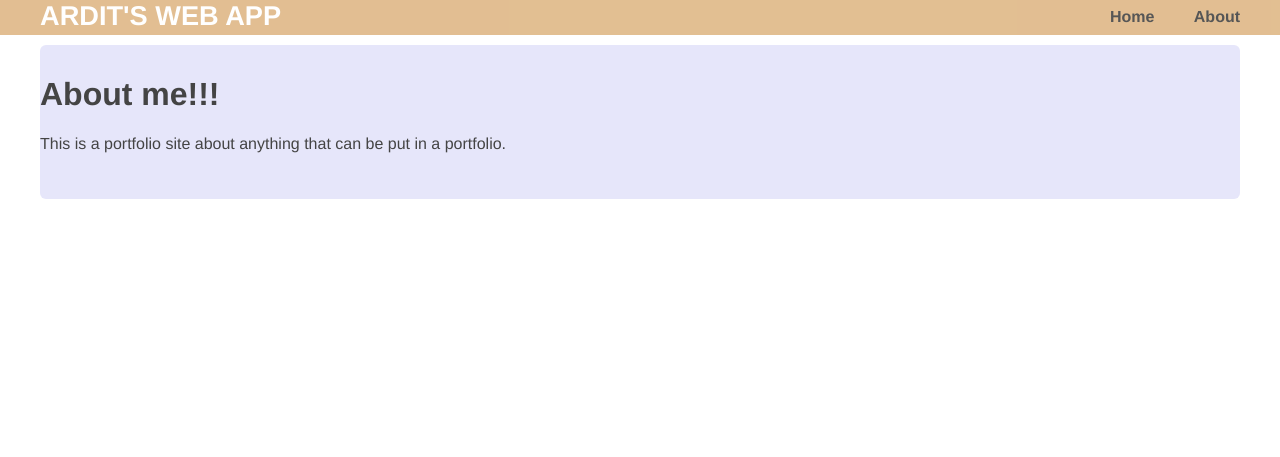
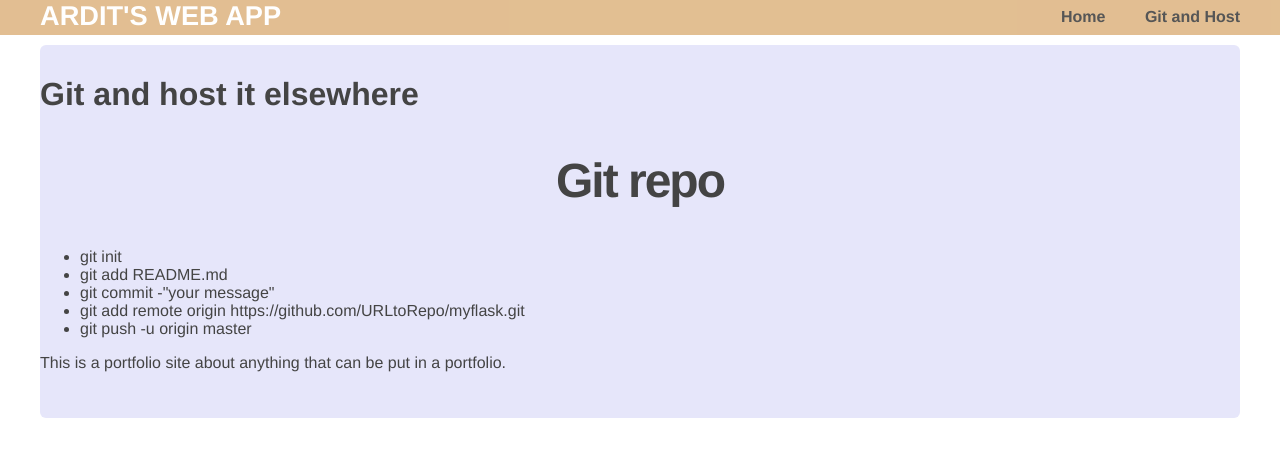
Before and after one commit to tntcyberdev/myflask, a Flask app: page /about/ in a window 1280 px wide. Shown: the top 457 px of the page. Run offline with Flask 3, Linux system fonts and the light colour scheme.

Commit message:
update content

```diff
--- a/templates/about.html
+++ b/templates/about.html
@@ -1,7 +1,15 @@
 {% extends "layout.html" %}
 {% block content %}
    <div class="about">
-     <h1>About me!!!</h1>
+     <h1>Git and host it elsewhere</h1>
+     <h2>Git repo</h2>
+     <ul>
+      <li>git init</li>
+      <li>git add README.md</li>
+      <li>git commit -"your message"</li>
+      <li>git add remote origin https://github.com/URLtoRepo/myflask.git</li>
+      <li>git push -u origin master</li>
+     </ul>
      <p>This is a portfolio site about anything that can be put in a portfolio.</p>
    </div>
 {% endblock %}
--- a/templates/layout.html
+++ b/templates/layout.html
@@ -11,7 +11,7 @@
         <strong><nav>
           <ul class="menu">
             <li><a href="{{ url_for('home') }}">Home</a></li>
-            <li><a href="{{ url_for('about') }}">About</a></li>
+            <li><a href="{{ url_for('about') }}">Git and Host</a></li>
           </ul>
         </nav></strong>
       </div>
```
